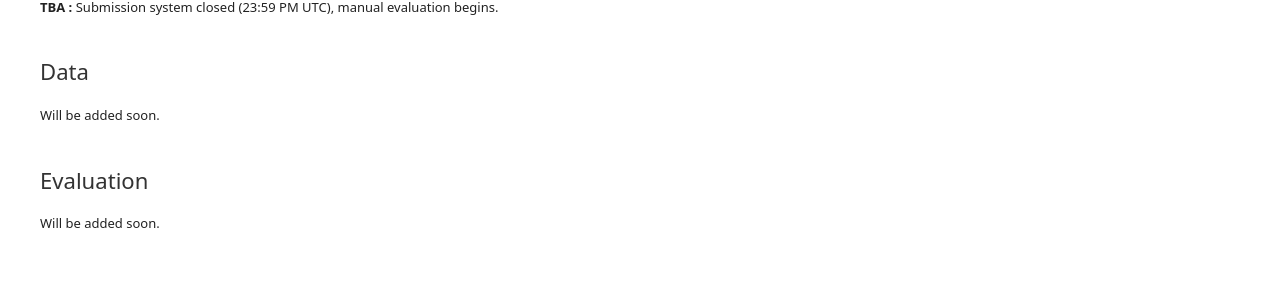
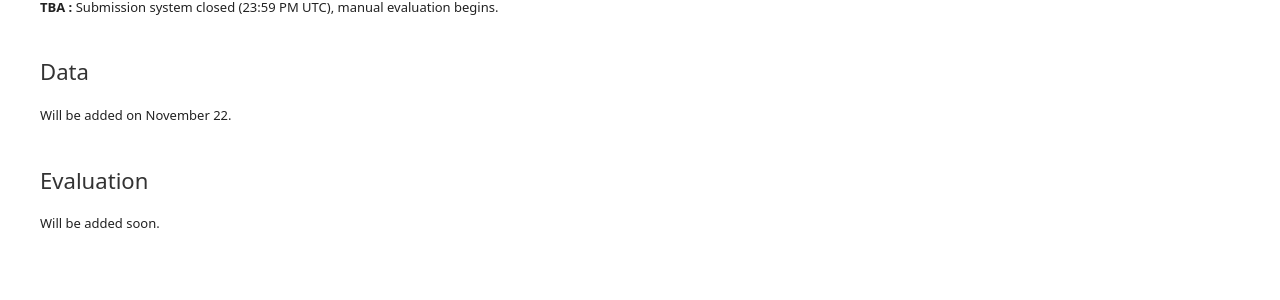
Before and after one commit to YamenAjjour/touche-webis-de.github.io, a Jekyll site: the page built from index.html, in a window 1280 px wide and 900 px high, scrolled down 791 px. Shown: the part 154-454 px from the top of the window. Built offline with Jekyll 4.4.1, drawn with Linux system fonts in a browser that asks for light colours.

Commit message:
data release date

```diff
--- a/index.html
+++ b/index.html
@@ -26,7 +26,7 @@ description: Touché @ CLEF Argument Retrieval
                         begins.<br>
                 </p>
                 <h2 class="uk-lead">Data</h2>
-                <p class="uk-text-left">Will be added soon. <br></p>
+                <p class="uk-text-left">Will be added on November 22. <br></p>
 
                 <h2 class="uk-lead">Evaluation</h2>
                 <p class="uk-text-left">
```
